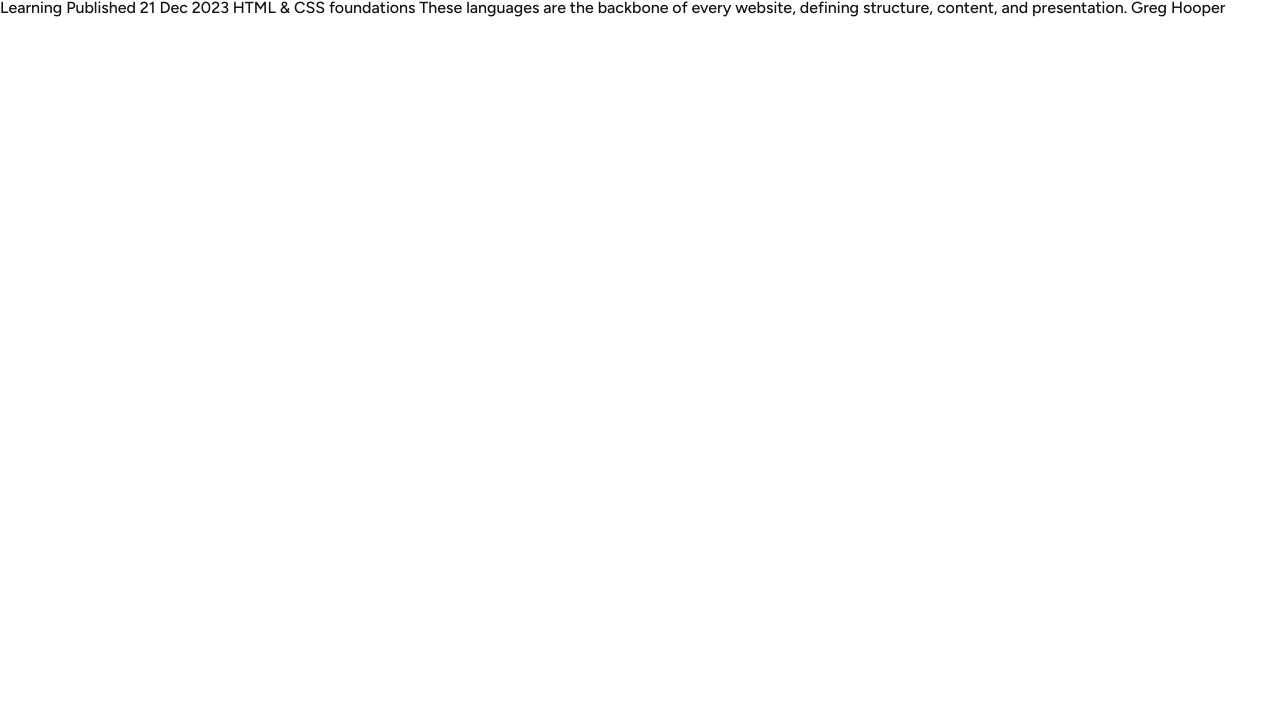
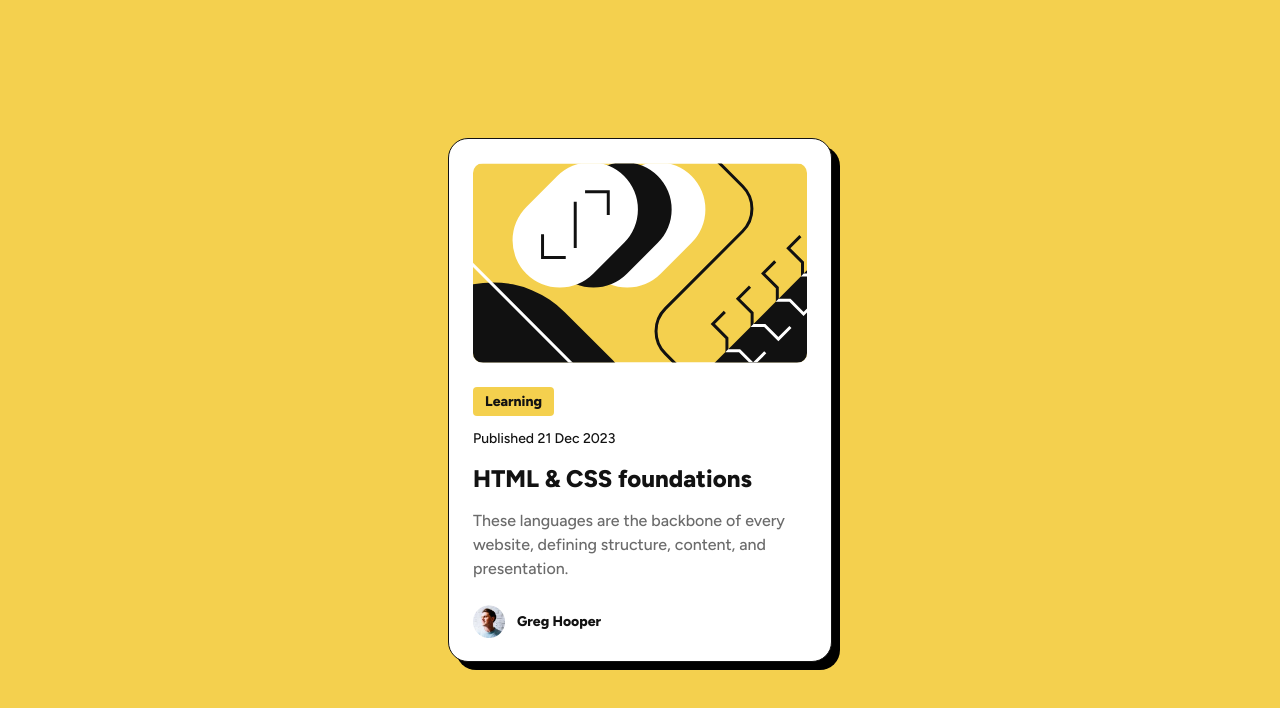
Before and after one commit to Yuna41/blog-preview-card-main, a plain HTML site: page index.html in a window 1280 px wide. Drawn offline with nearby package versions, Linux system fonts and the light colour scheme; files that its build step writes are made by us from their sources.

Commit message:
Complete blog-preview-card-main

```diff
--- a/assets/scss/_base.scss
+++ b/assets/scss/_base.scss
@@ -11,4 +11,11 @@ body{
   font-weight: 500;
   font-size: 1.6rem;
   color: mixin.$gray02;
+  @include mixin.mq{
+    font-size: 1.4rem;
+  }
 }
+
+img{
+  width: 100%;
+}
--- a/assets/scss/_layout.scss
+++ b/assets/scss/_layout.scss
@@ -1 +1,90 @@
 @use './mixin';
+
+.card{
+  &-bg{
+    background: mixin.$main-color;
+    min-height: 100vh;
+    position: relative;
+  }
+  &-inner{
+    max-width: 384px;
+    padding: 24px;
+    border-radius: 20px;
+    background: mixin.$white;
+    position: absolute;
+    top: 50%;
+    left: 50%;
+    transform: translate(-50%, -50%);
+    border: 1px solid mixin.$gray02;
+    line-height: 1.5;
+    box-shadow: 8px 8px 0 #000;
+    @include mixin.mq{
+      width: calc(100% - 48px);
+    }
+  }
+  &-img{
+    height: 200px;
+    margin-bottom: 24px;
+    img{
+      object-fit: cover;
+      width: 100%;
+      height: 100%;
+      border-radius: 10px;
+    }
+  }
+  &-box{
+    display: flex;
+    flex-direction: column;
+    gap: 12px;
+    margin-bottom: 24px;
+    .tag{
+      background: mixin.$main-color;
+      font-size: 1.4rem;
+      font-weight: 800;
+      border-radius: 4px;
+      padding: 4px 12px;
+      align-self: flex-start;
+      @include mixin.mq{
+        font-size: 1.2rem;
+      }
+    }
+    .date{
+      font-size: 1.4rem;
+      @include mixin.mq{
+        font-size: 1.2rem;
+      }
+    }
+    .link{
+      a{
+        font-size: 2.4rem;
+        font-weight: 800;
+        color: mixin.$gray02;
+        transition: .3s ease;
+        @include mixin.mq{
+          font-size: 2rem;
+        }
+        @include mixin.mq(pc){
+          &:hover{
+            color: mixin.$main-color;
+          }
+        }
+      }
+    }
+    .txt{
+      color: mixin.$gray01;
+    }
+  }
+  &-account{
+    display: flex;
+    align-items: center;
+    gap: 12px;
+    .img{
+      width: 32px;
+      height: 32px;
+    }
+    .name{
+      font-size: 1.4rem;
+      font-weight: 800;
+    }
+  }
+}
--- a/index.html
+++ b/index.html
@@ -15,16 +15,23 @@
   </style>
 </head>
 <body>
-
-  Learning
-
-  Published 21 Dec 2023
-
-  HTML & CSS foundations
-
-  These languages are the backbone of every website, defining structure, content, and presentation.
-
-  Greg Hooper
+  <div class="card-bg">
+    <div class="card-inner">
+      <div class="card-img">
+        <img src="./assets/images/illustration-article.svg" alt="">
+      </div>
+      <div class="card-box">
+        <p class="tag">Learning</p>
+        <p class="date">Published 21 Dec 2023</p>
+        <div class="link"><a href="#">HTML & CSS foundations</a></div>
+        <p class="txt">These languages are the backbone of every website, defining structure, content, and presentation.</p>
+      </div>
+      <div class="card-account">
+        <div class="img"><img src="./assets/images/image-avatar.webp" alt="Greg Hooper"></div>
+        <p class="name">Greg Hooper</p>
+      </div>
+    </div>
+  </div>
 
   <!-- <div class="attribution">
     Challenge by <a href="https://www.frontendmentor.io?ref=challenge" target="_blank">Frontend Mentor</a>.
```
